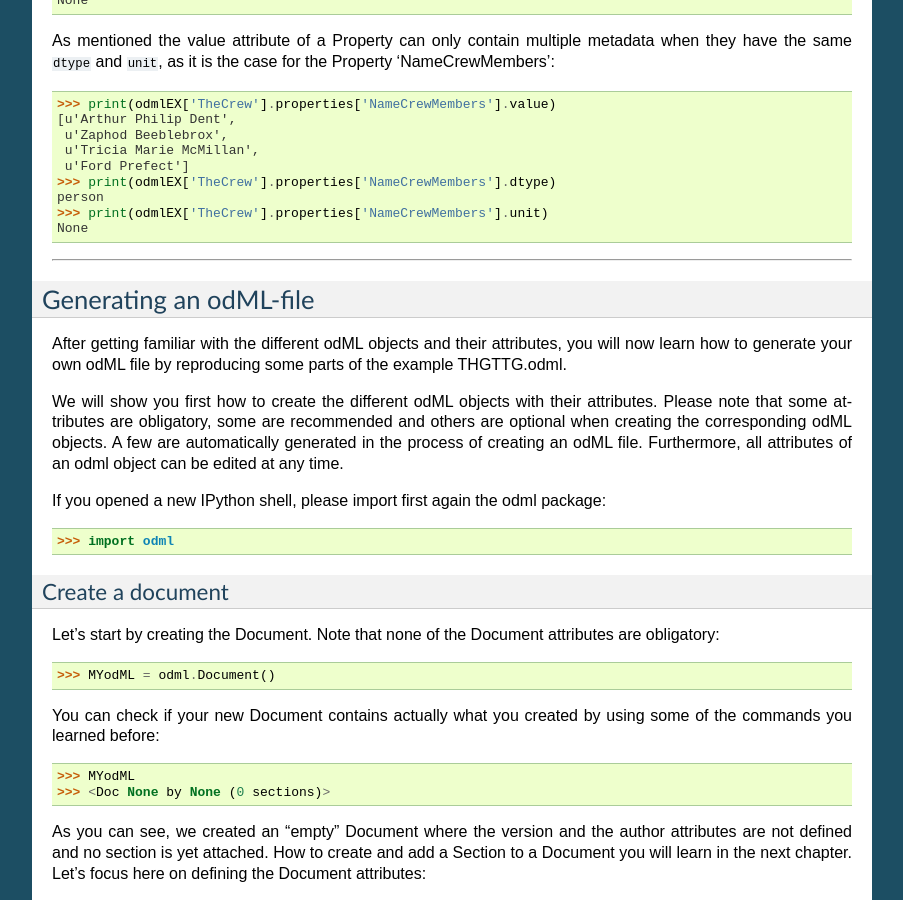
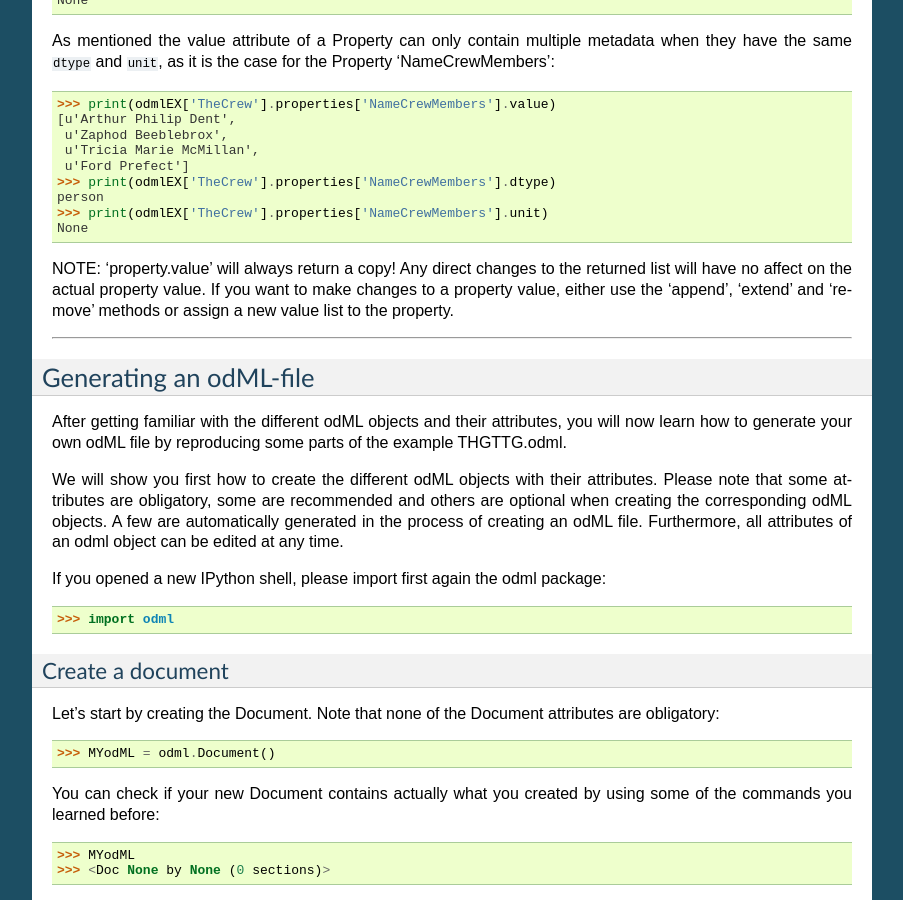
Before and after one commit to G-Node/python-odml, a Sphinx documentation site: the page built from doc/tutorial.rst, in a window 1280 px wide and 900 px high, scrolled down 8407 px. Shown: the whole window, without its empty margins (198-1101 px from the left). Built offline with Sphinx 7.4.7, drawn with Linux system fonts in a browser that asks for light colours.

Commit message:
[doc/tutorial] Add property value notice

```diff
--- a/doc/tutorial.rst
+++ b/doc/tutorial.rst
@@ -544,6 +544,11 @@ the Property 'NameCrewMembers'::
     >>> print(odmlEX['TheCrew'].properties['NameCrewMembers'].unit)
     None
 
+NOTE: 'property.value' will always return a copy! Any direct changes to the
+returned list will have no affect on the actual property value. If you want to
+make changes to a property value, either use the 'append', 'extend' and 'remove'
+methods or assign a new value list to the property.
+
 
 -------------------------------------------------------------------------------
 
```
